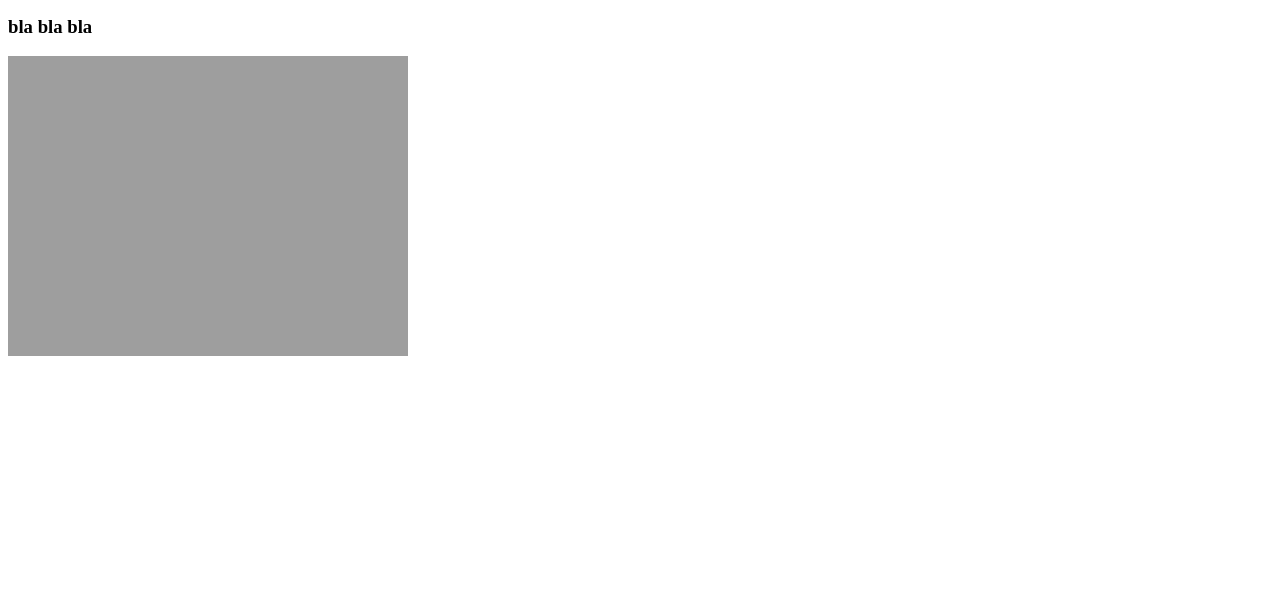
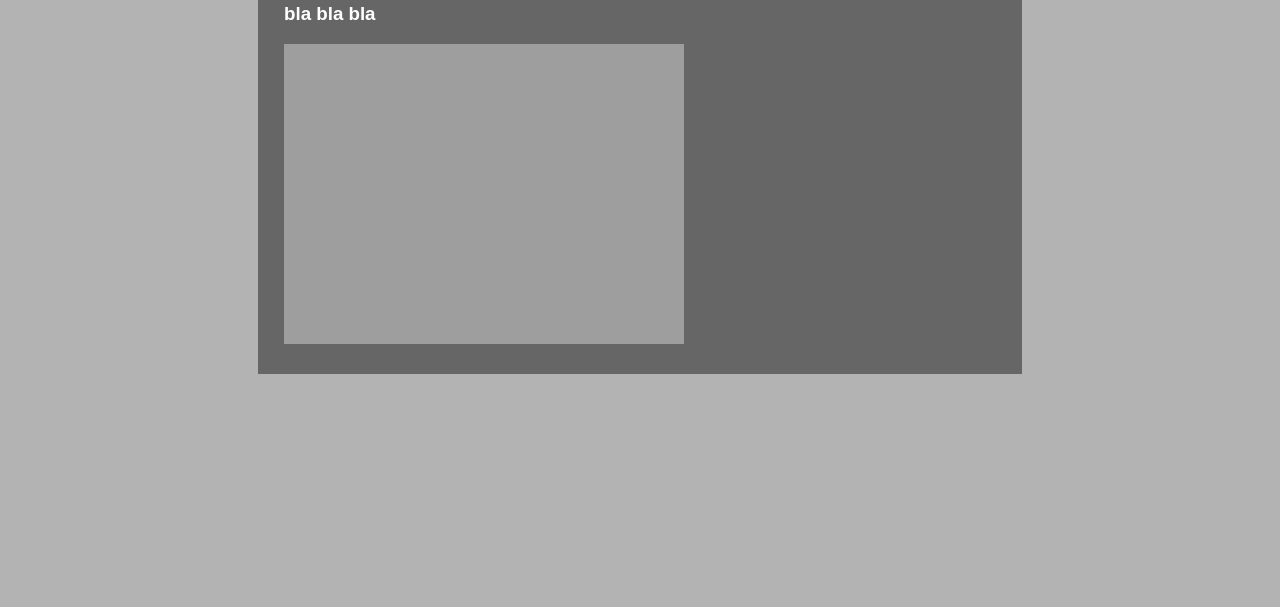
Before and after one commit to BallesMammaEnjoyer/CV-2, a plain HTML site: page aboutme.html in a window 1280 px wide. Shown: the part 193-800 px from the top of the page. Drawn offline with Linux system fonts and the light colour scheme; the site is published under a folder, as on GitHub Pages, so addresses that start at the root find nothing.

Commit message:
fixade ett css fel

```diff
--- a/aboutme.html
+++ b/aboutme.html
@@ -4,7 +4,7 @@
     <meta charset="UTF-8">
     <meta name="viewport" content="width=device-width, initial-scale=1.0">
     <title>aboutme</title>
-    <link rel="stylesheet" href="/css/style.css">
+    <link rel="stylesheet" href="css/style.css">
 </head>
 <body>
     <header>
```
Also changed, not shown: bilagor.html (+1 -1 lines), index.html (+1 -1 lines), projekt.html (+1 -1 lines).
